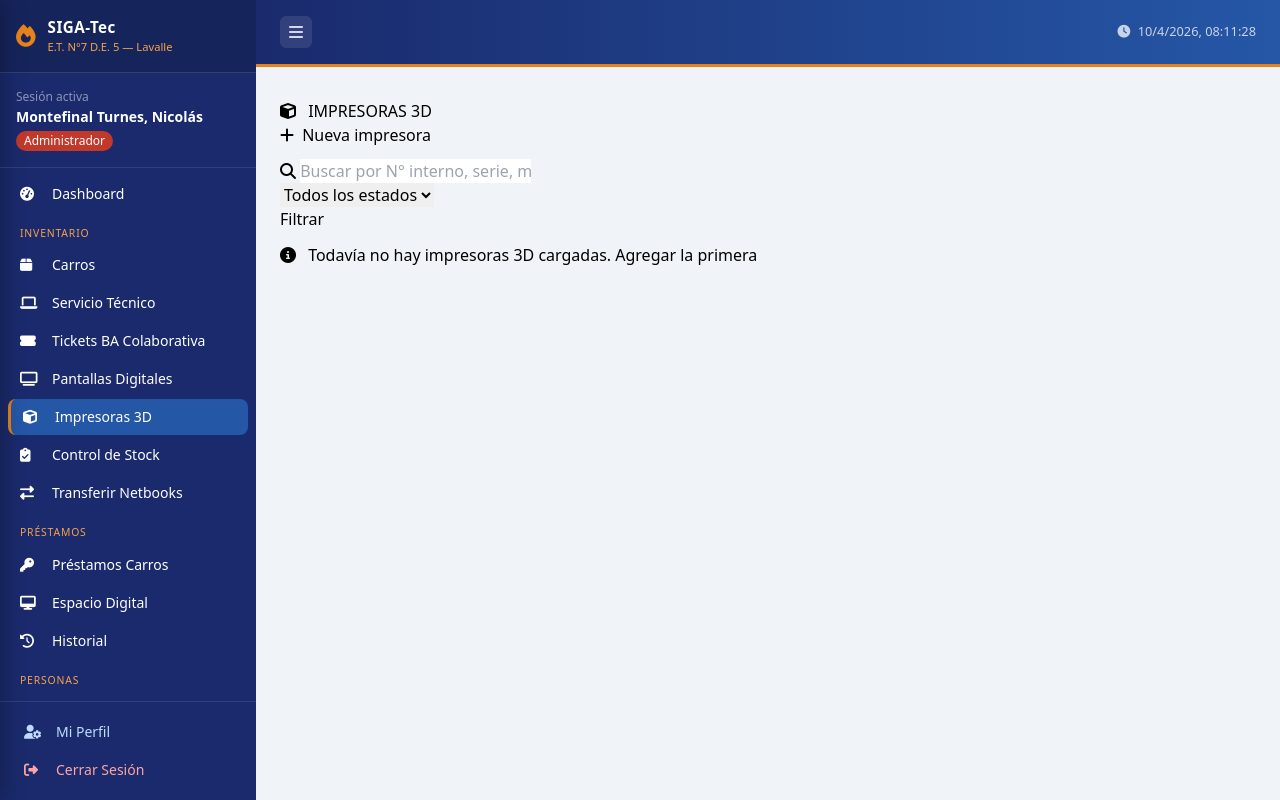
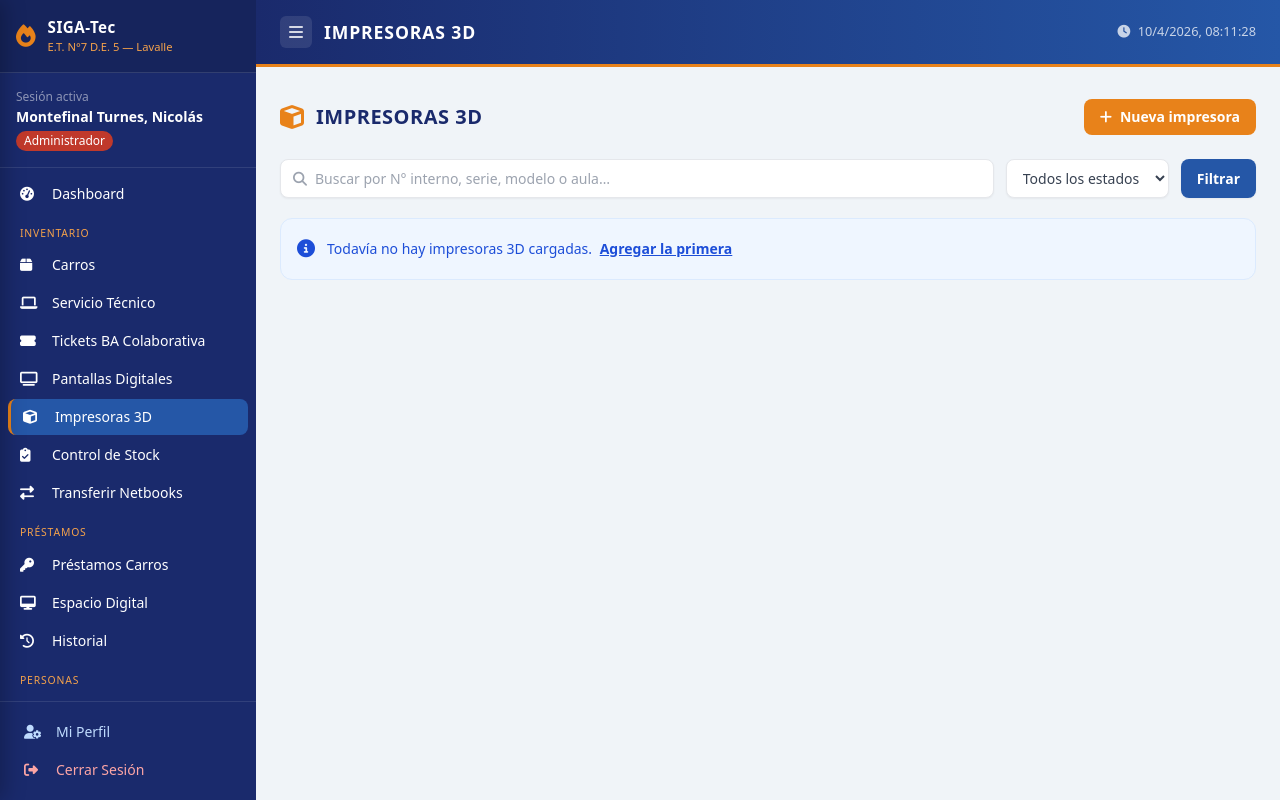
Before and after one commit to N9M8T19/SIGAtec, a Flask app: page /impresoras3d/ in a window 1280 px wide. Run offline with Flask 3, Linux system fonts and the light colour scheme; a user stored in the database is signed in; data that the repository does not hold is empty; some libraries are stand-ins or nearby versions.

Commit message:
fix: templates impresoras 3D en Tailwind

```diff
--- a/templates/impresoras3d/index.html
+++ b/templates/impresoras3d/index.html
@@ -1,99 +1,120 @@
-{# templates/impresoras3d/index.html #}
 {% extends "base.html" %}
 {% block title %}IMPRESORAS 3D{% endblock %}
+{% block header %}IMPRESORAS 3D{% endblock %}
 
 {% block content %}
-<div class="d-flex justify-content-between align-items-center mb-3">
-  <h2 class="titulo-seccion">
-    <i class="fas fa-cube me-2" style="color: var(--color-acento);"></i>
-    IMPRESORAS 3D
+
+{# ── Encabezado ── #}
+<div class="flex items-center justify-between mb-6">
+  <div class="flex items-center gap-3">
+    <i class="fas fa-cube text-2xl" style="color: var(--naranja);"></i>
+    <h2 class="text-xl font-bold uppercase tracking-wide" style="color: var(--azul-oscuro);">
+      Impresoras 3D
     </h2>
+  </div>
   {% if current_user.rol in ('Administrador', 'Directivo') %}
-  <a href="{{ url_for('impresoras3d.nueva') }}" class="btn btn-naranja">
-    <i class="fas fa-plus me-1"></i> Nueva impresora
+  <a href="{{ url_for('impresoras3d.nueva') }}"
+     class="flex items-center gap-2 px-4 py-2 rounded-lg text-sm font-semibold text-white"
+     style="background-color: var(--naranja);">
+    <i class="fas fa-plus"></i> Nueva impresora
   </a>
   {% endif %}
 </div>
 
 {# ── Filtros ── #}
-<form method="get" class="row g-2 mb-3">
-  <div class="col-md-5">
-    <div class="input-group">
-      <span class="input-group-text"><i class="fas fa-search"></i></span>
-      <input type="text" name="q" class="form-control"
+<form method="get" class="flex flex-wrap gap-3 mb-5">
+  <div class="flex items-center gap-2 flex-1 min-w-48 bg-white border border-gray-200 rounded-lg px-3 py-2 shadow-sm">
+    <i class="fas fa-search text-gray-400 text-sm"></i>
+    <input type="text" name="q"
+           class="flex-1 outline-none text-sm text-gray-700 bg-transparent"
            placeholder="Buscar por N° interno, serie, modelo o aula…"
            value="{{ q }}">
     {% if q %}
-      <a href="{{ url_for('impresoras3d.index') }}" class="btn btn-outline-secondary">
+    <a href="{{ url_for('impresoras3d.index') }}" class="text-gray-400 hover:text-gray-600 text-sm">
       <i class="fas fa-times"></i>
     </a>
     {% endif %}
   </div>
-  </div>
-  <div class="col-md-3">
-    <select name="estado" class="form-select" onchange="this.form.submit()">
+
+  <select name="estado"
+          class="bg-white border border-gray-200 rounded-lg px-3 py-2 text-sm text-gray-700 shadow-sm outline-none"
+          onchange="this.form.submit()">
     <option value="">Todos los estados</option>
     {% for key, (label, _) in estados.items() %}
-      <option value="{{ key }}" {% if estado_filtro == key %}selected{% endif %}>
-        {{ label }}
-      </option>
+    <option value="{{ key }}" {% if estado_filtro == key %}selected{% endif %}>{{ label }}</option>
     {% endfor %}
   </select>
-  </div>
-  <div class="col-auto">
-    <button type="submit" class="btn btn-primary">Filtrar</button>
-  </div>
+
+  <button type="submit"
+          class="px-4 py-2 rounded-lg text-sm font-semibold text-white shadow-sm"
+          style="background-color: var(--azul-medio);">
+    Filtrar
+  </button>
 </form>
 
 {# ── Tabla ── #}
 {% if impresoras %}
-<div class="card shadow-sm">
-  <div class="card-body p-0">
-    <table class="table table-hover table-striped mb-0 align-middle">
-      <thead class="table-dark">
-        <tr>
-          <th>N° INTERNO</th>
-          <th>MODELO</th>
-          <th>N° DE SERIE</th>
-          <th>AULA</th>
-          <th>ESTADO</th>
-          <th class="text-center">ACCIONES</th>
+<div class="bg-white rounded-xl shadow-sm overflow-hidden border border-gray-100">
+  <table class="w-full text-sm">
+    <thead>
+      <tr style="background-color: var(--azul-oscuro);" class="text-white text-xs uppercase tracking-wide">
+        <th class="px-4 py-3 text-left">N° Interno</th>
+        <th class="px-4 py-3 text-left">Modelo</th>
+        <th class="px-4 py-3 text-left">N° de Serie</th>
+        <th class="px-4 py-3 text-left">Aula</th>
+        <th class="px-4 py-3 text-left">Estado</th>
+        {% if current_user.rol in ('Administrador', 'Directivo') %}
+        <th class="px-4 py-3 text-center">Acciones</th>
+        {% endif %}
       </tr>
     </thead>
-      <tbody>
+    <tbody class="divide-y divide-gray-100">
       {% for imp in impresoras %}
       {% set label, badge = estados[imp.estado] %}
-        <tr>
-          <td><strong>{{ imp.numero_interno }}</strong></td>
-          <td>{{ imp.modelo }}</td>
-          <td class="text-muted">{{ imp.numero_serie or '—' }}</td>
-          <td>{{ imp.aula or '—' }}</td>
-          <td>
-            <span class="badge bg-{{ badge }}">{{ label }}</span>
+      <tr class="hover:bg-gray-50 transition-colors">
+        <td class="px-4 py-3 font-bold" style="color: var(--azul-oscuro);">
+          {{ imp.numero_interno }}
         </td>
-          <td class="text-center">
+        <td class="px-4 py-3 text-gray-700">{{ imp.modelo }}</td>
+        <td class="px-4 py-3 text-gray-500">{{ imp.numero_serie or '—' }}</td>
+        <td class="px-4 py-3 text-gray-700">{{ imp.aula or '—' }}</td>
+        <td class="px-4 py-3">
+          {% if badge == 'success' %}
+            <span class="px-2 py-1 rounded-full text-xs font-semibold bg-green-100 text-green-700">{{ label }}</span>
+          {% elif badge == 'warning' %}
+            <span class="px-2 py-1 rounded-full text-xs font-semibold bg-yellow-100 text-yellow-700">{{ label }}</span>
+          {% else %}
+            <span class="px-2 py-1 rounded-full text-xs font-semibold bg-red-100 text-red-700">{{ label }}</span>
+          {% endif %}
+        </td>
         {% if current_user.rol in ('Administrador', 'Directivo') %}
+        <td class="px-4 py-3 text-center">
+          <div class="flex items-center justify-center gap-2">
             <a href="{{ url_for('impresoras3d.editar', id=imp.id) }}"
-               class="btn btn-sm btn-outline-primary me-1"
+               class="px-3 py-1 rounded-lg text-xs font-semibold border transition-colors"
+               style="color: var(--azul-medio); border-color: var(--azul-medio);"
                title="Editar">
-              <i class="fas fa-edit"></i>
+              <i class="fas fa-edit"></i> Editar
             </a>
             <form method="post"
                   action="{{ url_for('impresoras3d.eliminar', id=imp.id) }}"
-                  class="d-inline"
+                  class="inline"
                   onsubmit="return confirm('¿Eliminar la impresora #{{ imp.numero_interno }}? Esta acción no se puede deshacer.')">
-              <button type="submit" class="btn btn-sm btn-outline-danger"
+              <button type="submit"
+                      class="px-3 py-1 rounded-lg text-xs font-semibold border border-red-300 text-red-600 hover:bg-red-50 transition-colors"
                       title="Eliminar">
-                <i class="fas fa-trash"></i>
+                <i class="fas fa-trash"></i> Eliminar
               </button>
             </form>
+          </div>
+        </td>
         {% endif %}
-          </td>
       </tr>
       {% if imp.observaciones %}
-        <tr class="table-light">
-          <td colspan="6" class="text-muted small ps-4">
-            <i class="fas fa-comment-alt me-1"></i>{{ imp.observaciones }}
+      <tr class="bg-gray-50">
+        <td colspan="{% if current_user.rol in ('Administrador', 'Directivo') %}6{% else %}5{% endif %}"
+            class="px-6 py-2 text-xs text-gray-500 italic">
+          <i class="fas fa-comment-alt mr-1"></i>{{ imp.observaciones }}
         </td>
       </tr>
       {% endif %}
@@ -101,25 +122,27 @@
     </tbody>
   </table>
 </div>
-</div>
 
-<p class="text-muted small mt-2">
+<p class="text-xs text-gray-400 mt-3">
   {{ impresoras|length }} impresora{% if impresoras|length != 1 %}s{% endif %}
-  {% if q or estado_filtro %} encontrada{% if impresoras|length != 1 %}s{% endif %}{% endif %}
+  {% if q or estado_filtro %}encontrada{% if impresoras|length != 1 %}s{% endif %}{% endif %}
 </p>
 
 {% else %}
-<div class="alert alert-info">
-  <i class="fas fa-info-circle me-2"></i>
+<div class="flex items-center gap-3 px-4 py-4 rounded-xl bg-blue-50 border border-blue-100 text-blue-700 text-sm">
+  <i class="fas fa-info-circle text-lg"></i>
+  <span>
     {% if q or estado_filtro %}
       No se encontraron impresoras con los filtros aplicados.
-    <a href="{{ url_for('impresoras3d.index') }}">Ver todas</a>
+      <a href="{{ url_for('impresoras3d.index') }}" class="underline font-semibold ml-1">Ver todas</a>
     {% else %}
       Todavía no hay impresoras 3D cargadas.
       {% if current_user.rol in ('Administrador', 'Directivo') %}
-    <a href="{{ url_for('impresoras3d.nueva') }}">Agregar la primera</a>
+      <a href="{{ url_for('impresoras3d.nueva') }}" class="underline font-semibold ml-1">Agregar la primera</a>
       {% endif %}
     {% endif %}
+  </span>
 </div>
 {% endif %}
+
 {% endblock %}
```
Also changed, not shown: templates/impresoras3d/form.html (+66 -45 lines). Lines whose indentation alone changed are shown as unchanged.
